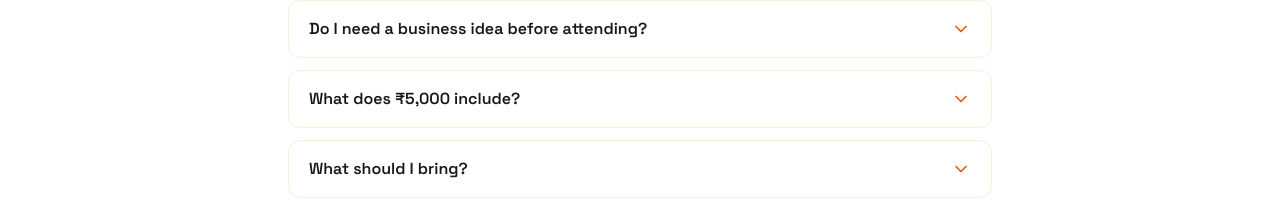
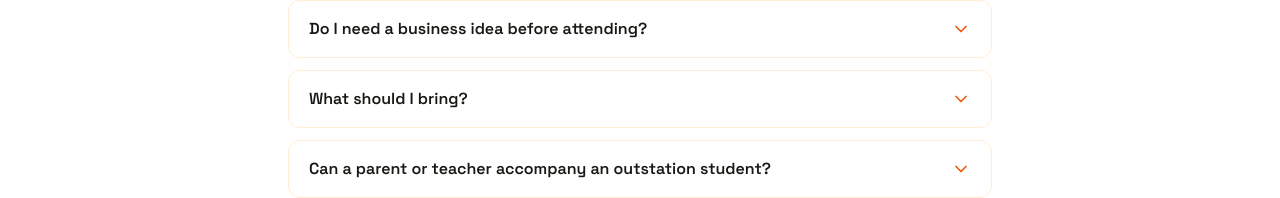
Before and after one commit to aiverse200800-lab/akal-future-summit, a React (Vite) app: page /faq in a window 1280 px wide. Shown: the part 413-611 px from the top of the page. Built offline with nearby package versions, Linux system fonts and the light colour scheme; no server answers.

Commit message:
Remove fee amount from FAQ

```diff
--- a/src/components/FAQ.tsx
+++ b/src/components/FAQ.tsx
@@ -5,7 +5,6 @@ import { ChevronDown } from 'lucide-react';
 const FAQS = [
   { q: 'Who can join?', a: 'Students from Classes 9–12, including CBSE, ICSE, Cambridge, and IB schools.' },
   { q: 'Do I need a business idea before attending?', a: 'No. Students are guided through problem discovery, ideation, and idea selection.' },
-  { q: 'What does ₹5,000 include?', a: 'Summit kit, food, and 2 nights lodging.' },
   { q: 'What should I bring?', a: 'A charged laptop and charger if available, personal essentials, comfortable clothing, and any school or travel documents required.' },
   { q: 'Can a parent or teacher accompany an outstation student?', a: 'Yes. Outstation participating students can be accompanied by a teacher or parent.' },
   { q: 'Is transportation included?', a: 'Travel to the venue from Chandigarh can be arranged on request. Confirm final transportation terms with the organisers.' },
@@ -22,7 +21,6 @@ export default function FAQ() {
         <div ref={ref} className={`reveal ${visible ? 'is-visible' : ''}`}>
           <h2 className="font-display font-bold text-4xl sm:text-5xl text-summit-charcoal leading-tight mb-3 text-balance">Frequently asked <span className="text-summit-orange-600">questions</span></h2>
           <p className="text-lg text-summit-charcoal/60 mb-10">Everything you need to know before registering.</p>
-
           <div className="space-y-3">
             {FAQS.map((faq, i) => (
               <div key={i} className={`border rounded-xl overflow-hidden transition-all ${openIndex === i ? 'border-summit-orange-300 shadow-md' : 'border-summit-orange-100 hover:border-summit-orange-200'}`}>
```
